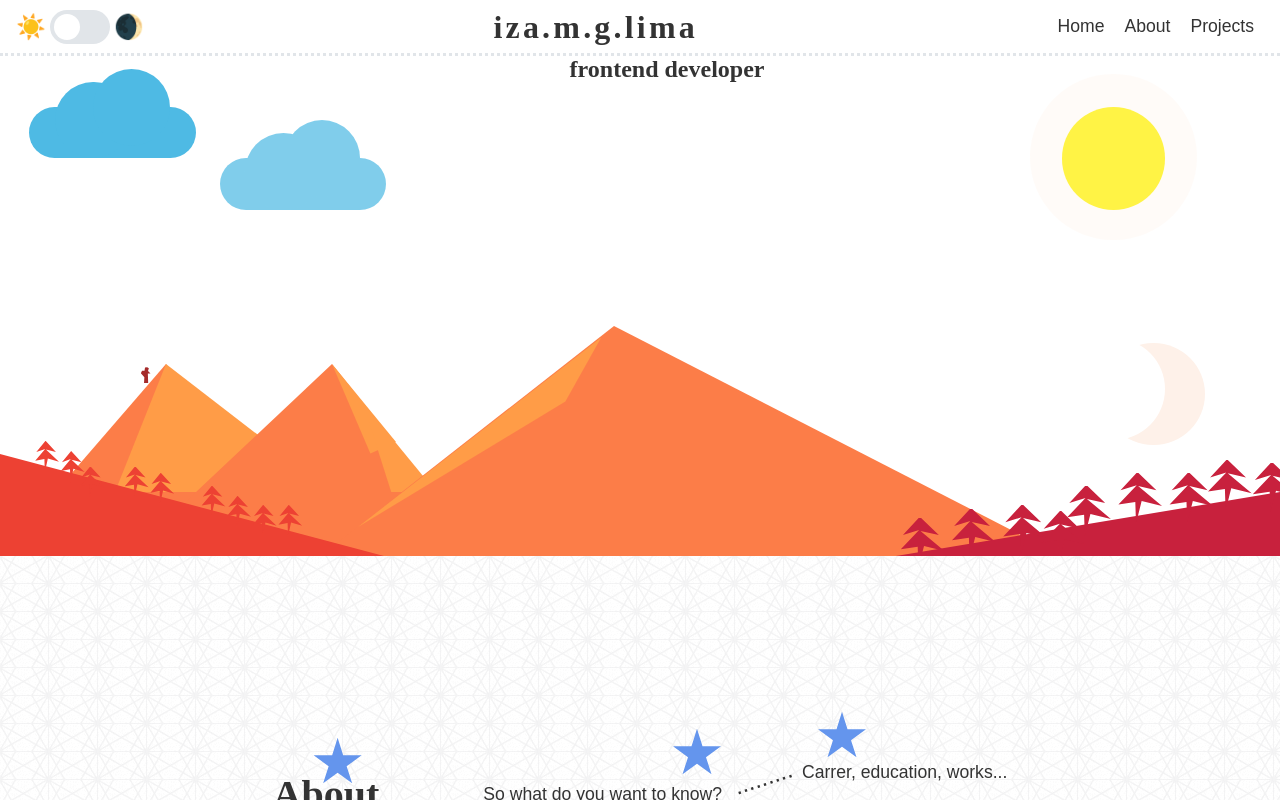
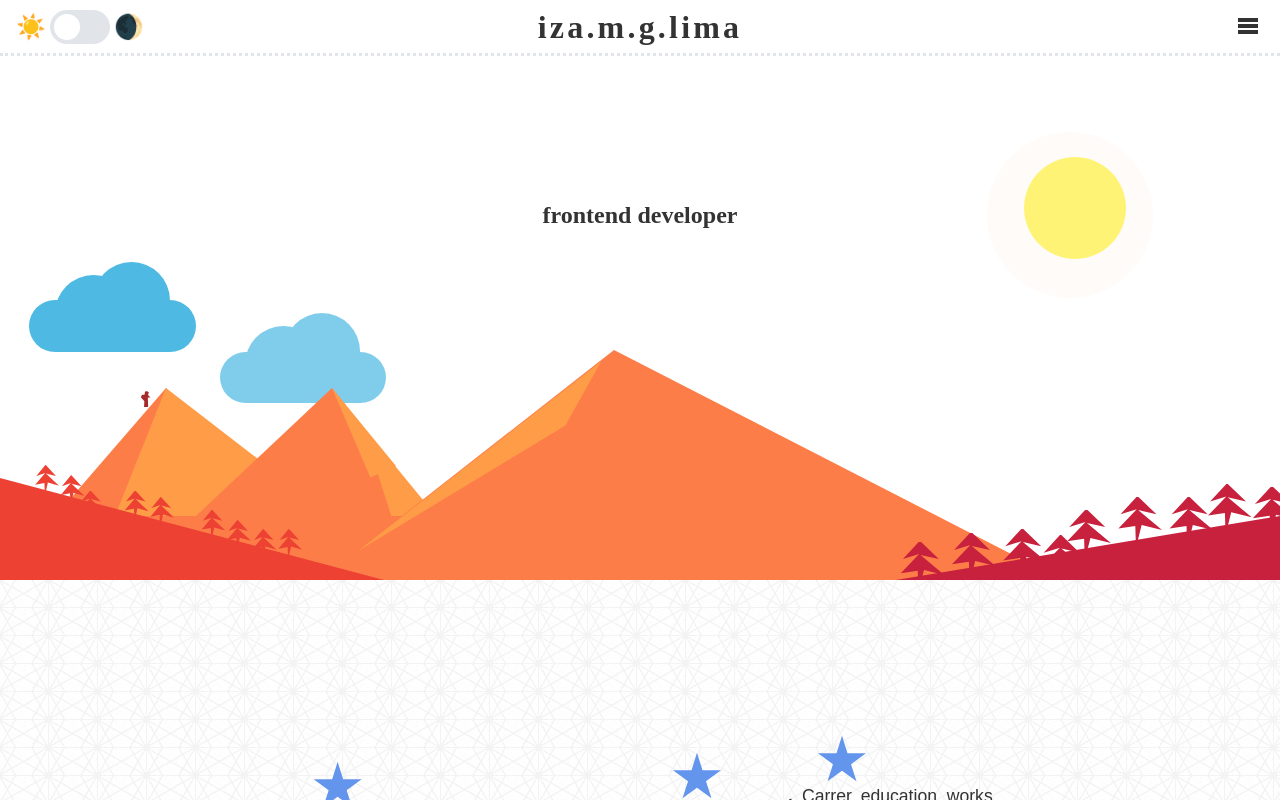
Before and after one commit to izamglima/izamglima.github.io, a Next.js app in the folder my-site-nextjs/: page / in a window 1280 px wide. Shown: the top 800 px of the page. Built offline with nearby package versions, Linux system fonts and the light colour scheme; no server answers; a web font is replaced by a local one.

Commit message:
overall adjustments

```diff
--- a/my-site-nextjs/components/Hero.js
+++ b/my-site-nextjs/components/Hero.js
@@ -3,10 +3,9 @@ import styles from '../styles/Hero.module.css'
 const Hero = () => {
   return (
     <div className={styles['hero-background']}>
+      <div className={styles.sun}></div>
+      <div className={styles.moon}></div>
       <h2 className={styles.developer}>frontend developer</h2>
-      <div className={styles.sun}></div>
-      <div className={styles['inner-sun']}></div>
-      <div className={styles.moon}></div>
       <div className={`${styles.mountain} ${styles['mountain-1']}`}>
         <div className={styles.climber}></div>
       </div>
--- a/my-site-nextjs/components/Navbar.js
+++ b/my-site-nextjs/components/Navbar.js
@@ -1,8 +1,30 @@
 import Image from "next/image";
 import Link from "next/link";
 import DarkMode from "./DarkMode";
+import useSound from 'use-sound';
+
+
 
 const Navbar = () => {
+  const openMenu = () => {
+    if (typeof window !== 'undefined') {
+      var menuToggle = document.querySelector(".navbar__links");
+      menuToggle.classList.toggle('open')
+    }
+  }
+
+  const Logo = () => {
+    const [play, { stop }] = useSound('/sounds/electric-zap.mp3');
+    //const [play, { stop }] = useSound('/sounds/buzz.mp3');
+
+
+    return (
+      <button onMouseEnter={() => play()} onMouseLeave={() => stop()}>
+        <h1> iza.m.g.lima </h1>
+      </button>
+    );
+  };
+
   return (
     <nav className="navbar">
       {/* <Image src="/path.png" width={100} height={77} /> */}
@@ -13,15 +35,20 @@ const Navbar = () => {
         <div className="navbar__title--box">
           <Link href="/">
             <a>
-              <h1>iza.m.g.lima</h1>
+              <Logo />
             </a>
           </Link>
         </div>
       </div>
       <div className="navbar__links">
-        <Link href="/"><a className="navbar__links--link">Home</a></Link>
-        <Link href="/about"><a className="navbar__links--link">About</a></Link>
-        <Link href="/projects"><a className="navbar__links--link">Projects</a></Link>
+        <button className={`${["navbar__menu"]}`} onClick={openMenu}>
+          <span></span>
+        </button>
+        <div className={`${["navbar__menu--toggle"]}`}>
+          <Link href="/"><a className="navbar__links--link">Home</a></Link>
+          <Link href="/about"><a className="navbar__links--link">About</a></Link>
+          <Link href="/projects"><a className="navbar__links--link">Projects</a></Link>
+        </div>
       </div>
     </nav>
   )
--- a/my-site-nextjs/pages/projects/wordle.js
+++ b/my-site-nextjs/pages/projects/wordle.js
@@ -1,4 +1,5 @@
 import Head from 'next/head';
+import Link from 'next/link';
 import { useEffect, useState } from 'react';
 import WordleComponent from '../../components/WordleComponent';
 import styles from '../../styles/Wordle.module.css'
@@ -28,7 +29,7 @@ const Wordle = () => {
           <h1>Wordle clone</h1>
           <p>highly inspired by the original game</p>
           {solution && <WordleComponent solution={solution} />}
-          <small className={styles.small}>made with help of the wonderful netninja / @iamshaunjp *-*</small>
+          <small className={styles.small}>made with help of the wonderful netninja / <Link href="https://www.youtube.com/c/TheNetNinja"><a>@iamshaunjp</a></Link> *-*</small>
         </section>
       </main>
     </>
--- a/my-site-nextjs/styles/AboutHome.module.css
+++ b/my-site-nextjs/styles/AboutHome.module.css
@@ -50,6 +50,12 @@
   height: 50px;
   background-color: var(--link-color);
   clip-path: polygon(50% 0%, 61% 35%, 98% 35%, 68% 57%, 79% 91%, 50% 70%, 21% 91%, 32% 57%, 2% 35%, 39% 35%);
+  cursor: pointer;
+}
+
+.star:hover {
+  animation-name: rotate;
+  animation-duration: 0.7s;
 }
 
 .star-0 {
@@ -80,3 +86,12 @@
   right: -50px;
   bottom: -25px;
 }
+
+@keyframes rotate {
+  0% {
+    transform: rotate(0);
+  }
+  100% {
+    transform: rotate(360deg);
+  }
+}
--- a/my-site-nextjs/styles/Hero.module.css
+++ b/my-site-nextjs/styles/Hero.module.css
@@ -4,41 +4,41 @@
   height: 500px;
   overflow: hidden;
   transition: all 1s ease;
+  margin-top: 1.5rem;
 }
 
 .developer {
-  margin: 0;
-  position: absolute;
-  left: 44.5%;
+  z-index: 1;
+  text-align: center;
 }
 
 .sun {
+  width: 8vw;
+  height: 8vw;
+  border-radius: 50%;
+  background-color: var(--sun);
+  position: relative;
+  top: 6vw;
+  left: 80%;
+  transition: transform 2s ease;
+}
+
+.sun::after {
+  content: '';
   width: 13vw;
   height: 13vw;
   border-radius: 50%;
   background-color: var(--cream);
   position: absolute;
-  top: 1.4vw;
-  right: 6.5vw;
+  top: -25px;
+  right: -27px;
   opacity: 0.3;
-  transition: transform 2.9s ease;
-}
-
-.inner-sun {
-  width: 8vw;
-  height: 8vw;
-  border-radius: 50%;
-  background-color: var(--sun);
-  position: absolute;
-  top: 4vw;
-  right: 9vw;
-  transition: transform 2s ease;
 }
 
 .moon {
   position: absolute;
   margin: auto;
-  top: 22vw;
+  top: 42vw;
   right: 9vw;
   background-color: transparent;
   width: 8vw;
@@ -48,13 +48,12 @@
   transition: transform 2s ease;
 }
 
-html[data-theme="dark"] .sun,
-html[data-theme="dark"] .inner-sun {
-  transform: translate(50%, 250%);
+html[data-theme="dark"] .sun {
+  transform: translate(50%, 550%);
 }
 
 html[data-theme="dark"] .moon {
-  transform: translate(10%, -250%);
+  transform: translate(10%, -450%);
 }
 
 .mountain {
--- a/my-site-nextjs/styles/ProjectsHome.module.css
+++ b/my-site-nextjs/styles/ProjectsHome.module.css
@@ -80,6 +80,7 @@
   background-color: #54a754;
   color: #fff;
   text-shadow: none;
+  line-height: 1.3;
 }
 
 
--- a/my-site-nextjs/styles/globals.css
+++ b/my-site-nextjs/styles/globals.css
@@ -161,7 +161,6 @@ body {
 
 .navbar {
   display: flex;
-  justify-content: space-between;
   align-items: center;
   grid-area: header;
   width: 100%;
@@ -172,14 +171,28 @@ body {
   border-bottom: 3px dotted var(--grey);
 }
 
+.navbar__icons,
+.navbar__links {
+  width: 30%;
+}
+
 .navbar__title {
-  cursor: pointer;
+  width: 40%;
+  text-align: center;
 }
 
 .navbar__title h1 {
   letter-spacing: 0.2rem;
   font-size: 2rem;
   margin: 0;
+}
+
+.navbar__links {
+  display: flex;
+  justify-content: flex-end;
+  overflow: hidden;
+  position: relative;
+  transition: transform 1s ease;
 }
 
 .navbar__links--link {
@@ -191,6 +204,73 @@ body {
 .navbar__title h1:hover,
 a:hover {
   text-shadow: 1px 1px 2px red, 0 0 1em blue, 0 0 0.2em blue;
+}
+
+.navbar__title--box a {
+  display: block;
+}
+
+.navbar__title--box button {
+  padding: 0;
+  background: transparent;
+  border: transparent;
+  cursor: pointer;
+  outline: none;
+  color: var(--font-color);
+}
+
+.navbar__menu {
+  background: transparent;
+  border: transparent;
+  cursor: pointer;
+  position: relative;
+  transition: transform 1s ease;
+}
+
+.navbar__menu span {
+  display: block;
+  border-top: 4px solid var(--font-color);
+  margin: 2px 0;
+  transition: transform 1s ease;
+}
+
+.open span {
+  transition: border-top 1s ease;
+  border-top: transparent;
+}
+
+.open span::before {
+  transition: transform 1s ease;
+  transform: rotate(124deg) translate(3px, 0px)
+}
+
+.open span::after {
+  transition: transform 1s ease;
+  transform: rotate(50deg) translate(-3px, -1px);
+}
+
+.navbar__menu span::before,
+.navbar__menu span::after {
+  content: '';
+  display: block;
+  width: 20px;
+  margin: 2px 0;
+  border-top: 4px solid var(--font-color);
+  transition: transform 1s ease;
+}
+
+.navbar__menu--toggle {
+  display: flex;
+  position: relative;
+  left: 75%;
+  transition: width 1s ease, left 1s ease, transform 1s ease;
+  width: 0;
+}
+
+.navbar__links.open .navbar__menu--toggle {
+  width: 70%;
+  transform: translate(-105%, 0);
+  transition: width 1s ease, left 1s ease, transform 1s ease;
 }
 
 .footer {
```
Also changed, not shown: 1 other file (tests, documents, lock files or other folders).
